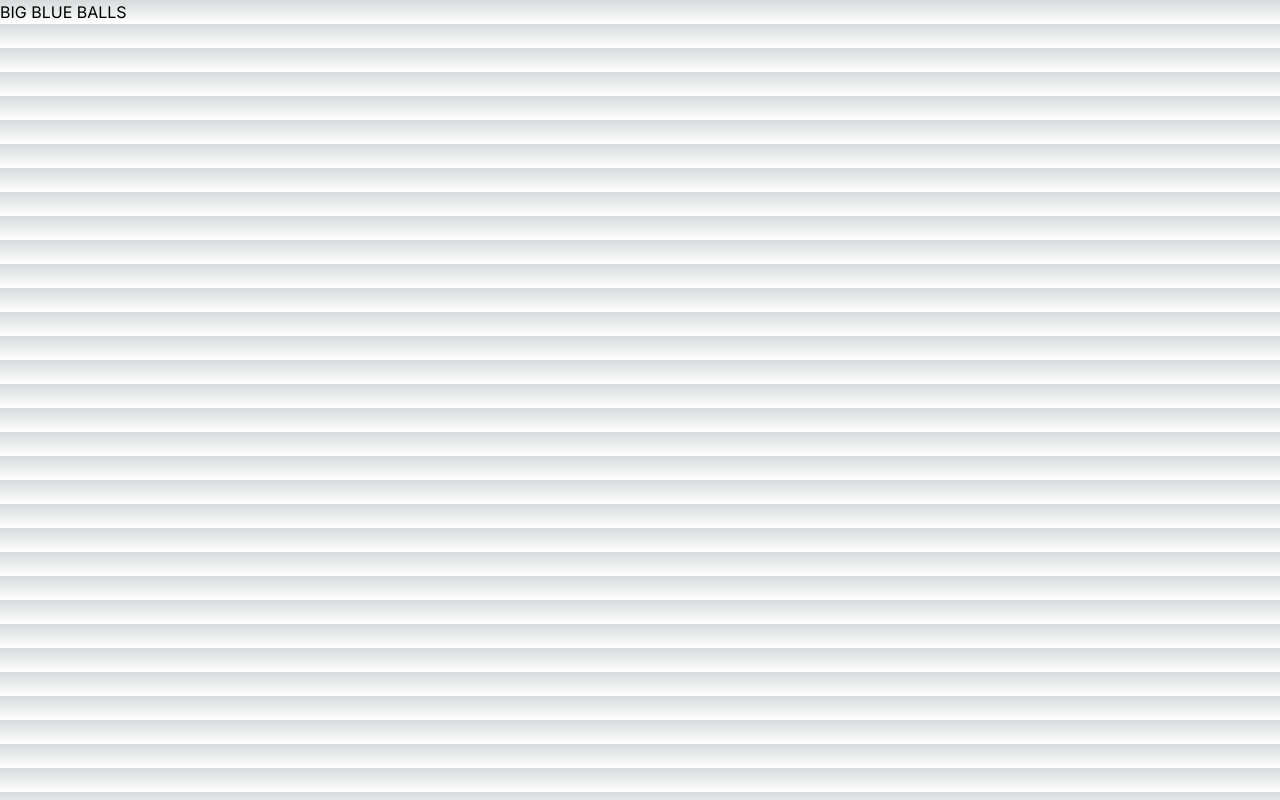
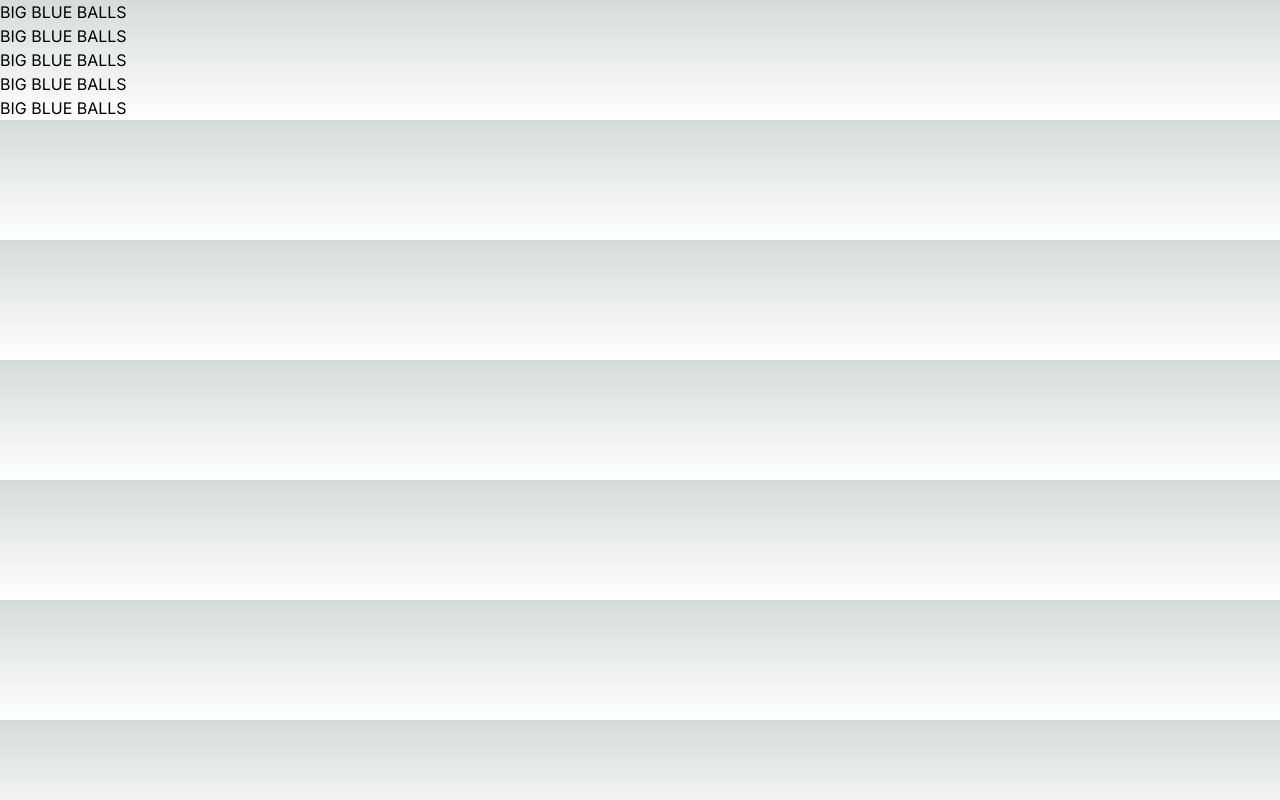
Before and after one commit to dannydeadd/renqon-new-parallax, a Next.js app: page / in a window 1280 px wide. Built offline with nearby package versions, Linux system fonts and the light colour scheme.

Commit message:
check changes v2

```diff
--- a/src/app/page.tsx
+++ b/src/app/page.tsx
@@ -4,6 +4,11 @@ export default function Home() {
   return (
     <section>
       <h1>BIG BLUE BALLS</h1>
+      <h1>BIG BLUE BALLS</h1>
+      <h1>BIG BLUE BALLS</h1>
+      <h1>BIG BLUE BALLS</h1>
+      <h1>BIG BLUE BALLS</h1>
+
     </section>
   )
 }
```
